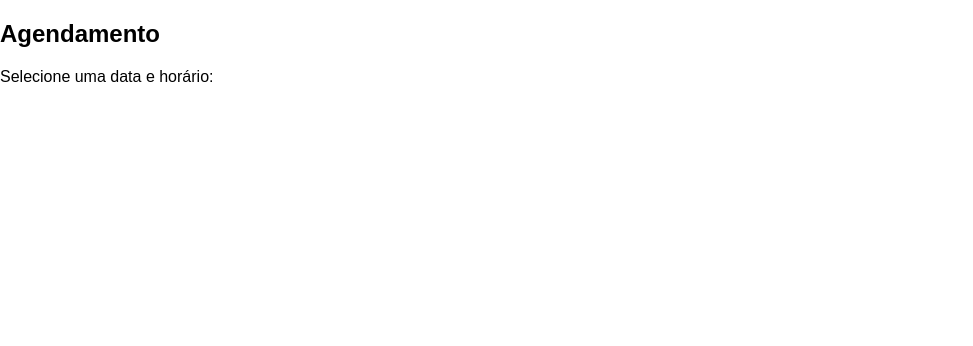
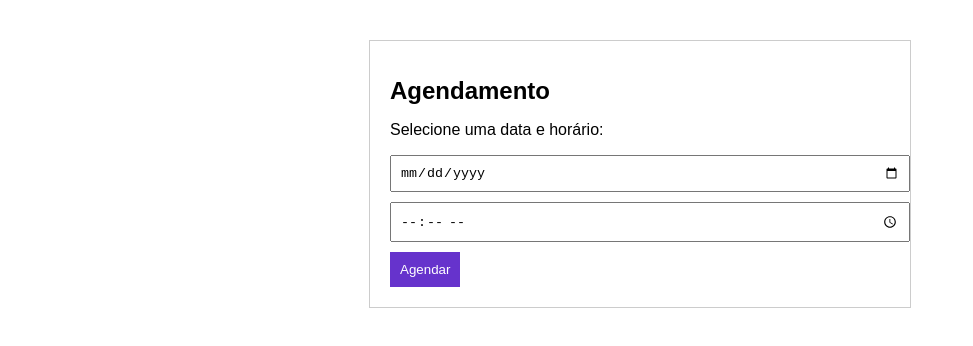
Before and after one commit to meun8n/victor-agenda, a React (Vite) app: page / in a window 1280 px wide. Shown: the top 346 px of the page, without its empty margins (0-973 px from the left). Built offline with nearby package versions, Linux system fonts and the light colour scheme.

Commit message:
Update main.jsx

```diff
--- a/src/main.jsx
+++ b/src/main.jsx
@@ -1,10 +1,9 @@
-import React from 'react';
-import ReactDOM from 'react-dom/client';
-import App from './App.jsx';
-import './App.css';
+import React from "react";
+import ReactDOM from "react-dom/client";
+import Agendamento from "./Agendamento"; // importa o componente completo
 
-ReactDOM.createRoot(document.getElementById('root')).render(
+ReactDOM.createRoot(document.getElementById("root")).render(
   <React.StrictMode>
-    <App />
+    <Agendamento />
   </React.StrictMode>
 );
```
